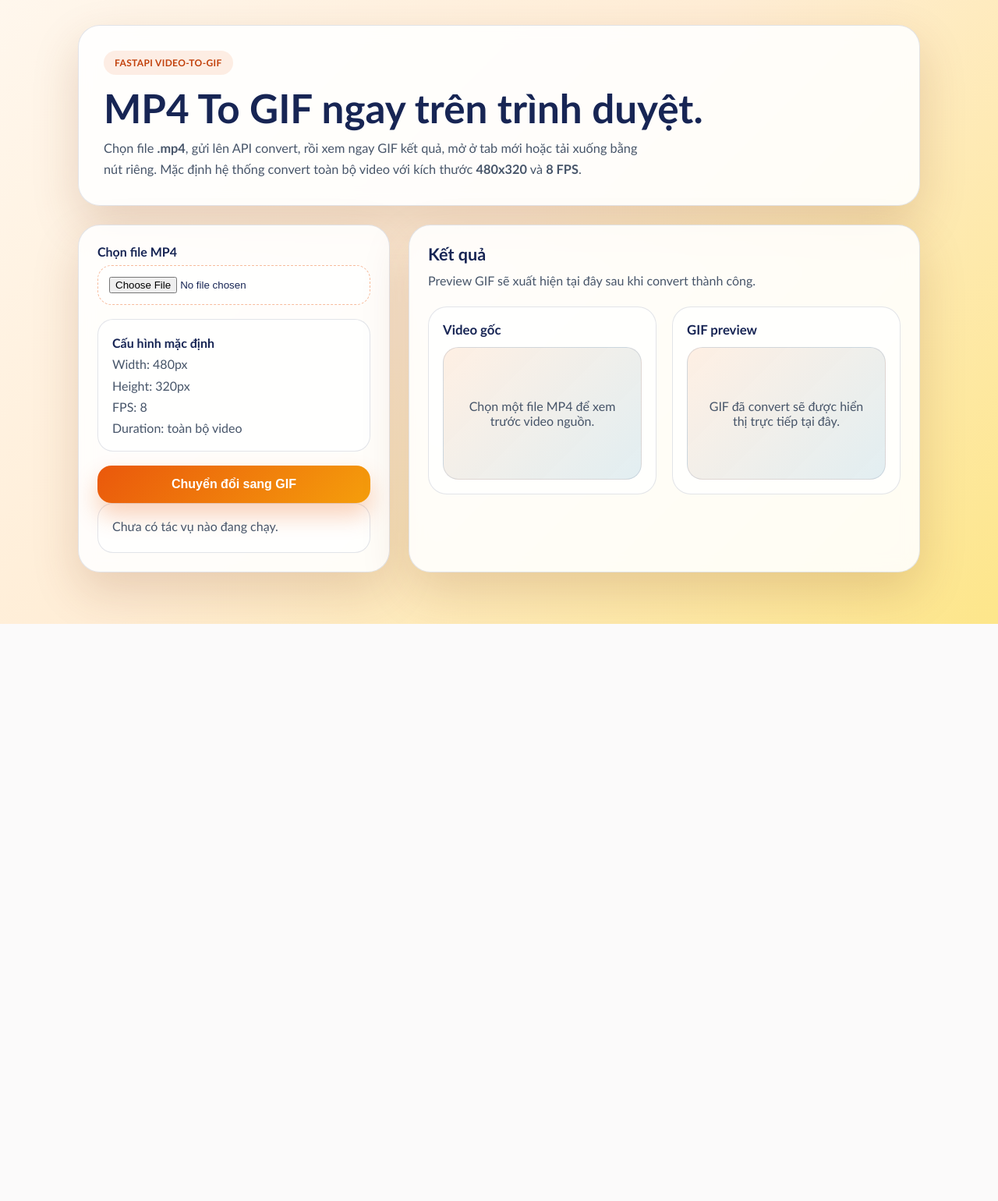
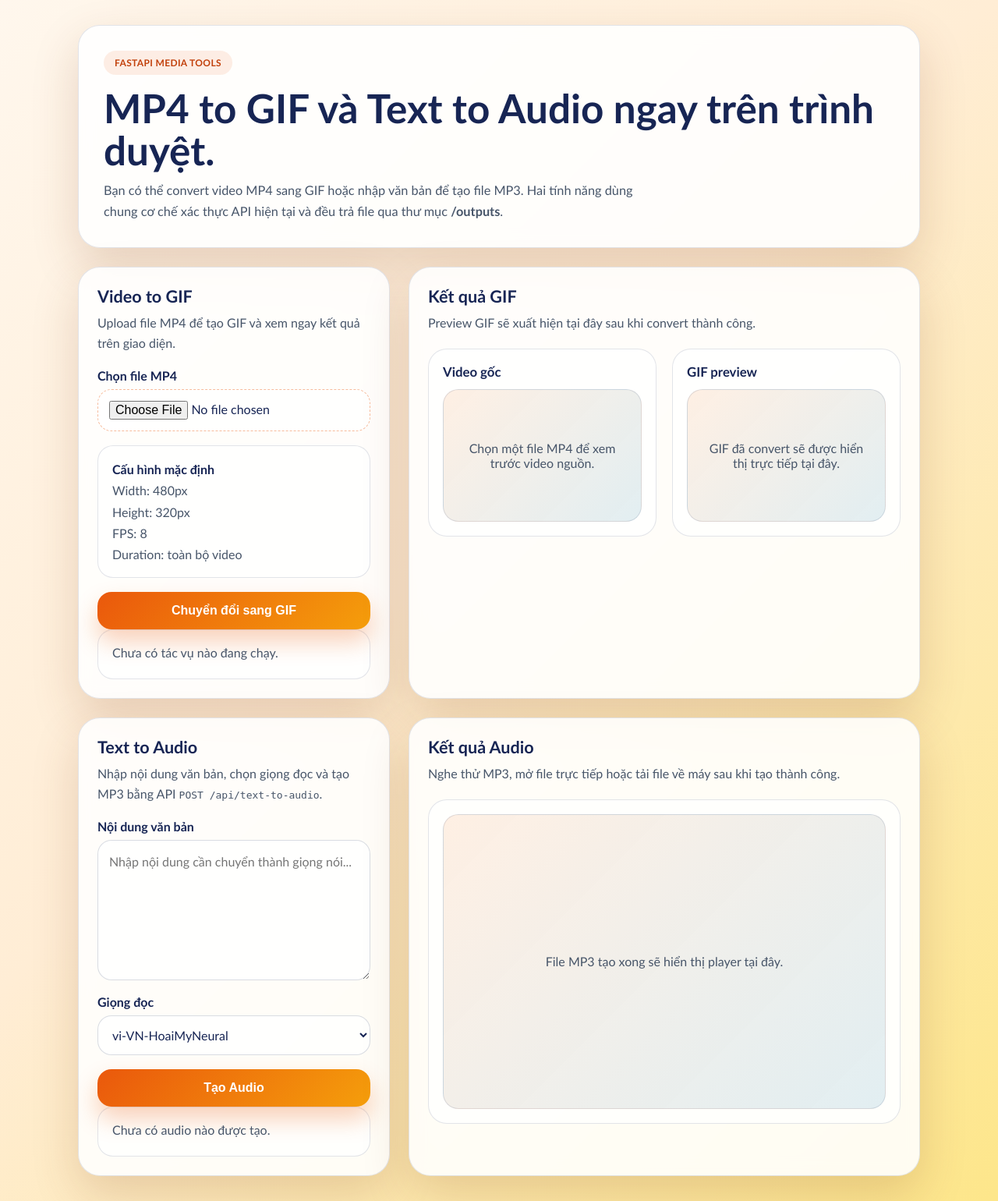
Before and after one commit to tuyen10a6/video-to-gift, a FastAPI app: page / in a window 1280 px wide. Shown: the whole page at 78% size. Before the commit the page ends 800 px from the top, so only its background shows below. Run offline with FastAPI, Linux system fonts and the light colour scheme.

Commit message:
add text to audio

```diff
--- a/main.py
+++ b/main.py
@@ -3,6 +3,7 @@ import subprocess
 import uuid
 from typing import Annotated
 
+import edge_tts
 from dotenv import load_dotenv
 from fastapi import FastAPI, File, Form, Header, HTTPException, UploadFile
 from fastapi.responses import HTMLResponse, JSONResponse
@@ -95,3 +96,40 @@ async def video_to_gif(
         "status": "success",
         "gif_url": f"/outputs/{file_id}.gif",
     }
+
+
+@app.post("/api/text-to-audio")
+async def text_to_audio(
+    text: Annotated[str, Form(...)],
+    voice: Annotated[str, Form()] = "vi-VN-HoaiMyNeural",
+    x_api_key: str | None = Header(default=None),
+):
+    verify_api_key(x_api_key)
+
+    if not text.strip():
+        return JSONResponse(
+            status_code=400,
+            content={"status": "error", "message": "Text không được để trống"},
+        )
+
+    file_id = str(uuid.uuid4())
+    output_path = f"outputs/{file_id}.mp3"
+
+    try:
+        communicate = edge_tts.Communicate(text=text, voice=voice)
+        await communicate.save(output_path)
+    except Exception as e:
+        return JSONResponse(
+            status_code=500,
+            content={
+                "status": "error",
+                "message": "Tạo audio thất bại",
+                "detail": str(e),
+            },
+        )
+
+    return {
+        "status": "success",
+        "audio_url": f"/outputs/{file_id}.mp3",
+        "voice": voice,
+    }
--- a/templates/index.html
+++ b/templates/index.html
@@ -114,13 +114,27 @@
       font-weight: 700;
     }
 
-    input[type="file"] {
+    input[type="file"],
+    textarea,
+    select {
       width: 100%;
       padding: 14px;
       border-radius: 18px;
-      border: 1px dashed rgba(234, 88, 12, 0.4);
-      background: rgba(255, 255, 255, 0.7);
+      border: 1px solid rgba(23, 37, 84, 0.16);
+      background: rgba(255, 255, 255, 0.78);
       color: var(--text);
+      font: inherit;
+    }
+
+    input[type="file"] {
+      border-style: dashed;
+      border-color: rgba(234, 88, 12, 0.4);
+    }
+
+    textarea {
+      min-height: 180px;
+      resize: vertical;
+      line-height: 1.6;
     }
 
     .defaults {
@@ -230,11 +244,25 @@
     }
 
     video,
+    img,
+    audio {
+      width: 100%;
+      display: block;
+    }
+
+    video,
     img {
-      width: 100%;
       height: 100%;
       object-fit: cover;
-      display: block;
+    }
+
+    .audio-box {
+      display: grid;
+      gap: 16px;
+      padding: 18px;
+      border-radius: 24px;
+      background: rgba(255, 255, 255, 0.74);
+      border: 1px solid var(--line);
     }
 
     .result-actions {
@@ -309,18 +337,19 @@
 <body>
   <main class="shell">
     <section class="hero">
-      <div class="eyebrow">FastAPI video-to-gif</div>
-      <h1> MP4 To GIF ngay trên trình duyệt.</h1>
+      <div class="eyebrow">FastAPI media tools</div>
+      <h1>MP4 to GIF và Text to Audio ngay trên trình duyệt.</h1>
       <p class="lead">
-        Chọn file <strong>.mp4</strong>, gửi lên API convert, rồi xem ngay GIF kết quả,
-        mở ở tab mới hoặc tải xuống bằng nút riêng. Mặc định hệ thống convert toàn bộ
-        video với kích thước <strong>480x320</strong> và <strong>8 FPS</strong>.
+        Bạn có thể convert video MP4 sang GIF hoặc nhập văn bản để tạo file MP3.
+        Hai tính năng dùng chung cơ chế xác thực API hiện tại và đều trả file qua
+        thư mục <strong>/outputs</strong>.
       </p>
     </section>
 
     <section class="layout">
       <div class="panel">
-
+        <h2>Video to GIF</h2>
+        <p>Upload file MP4 để tạo GIF và xem ngay kết quả trên giao diện.</p>
 
         <form id="upload-form" class="upload-form">
           <div class="field">
@@ -343,7 +372,7 @@
       </div>
 
       <div class="panel">
-        <h2>Kết quả</h2>
+        <h2>Kết quả GIF</h2>
         <p>Preview GIF sẽ xuất hiện tại đây sau khi convert thành công.</p>
 
         <div class="preview-grid">
@@ -366,10 +395,52 @@
         </div>
       </div>
     </section>
+
+    <section class="layout">
+      <div class="panel">
+        <h2>Text to Audio</h2>
+        <p>Nhập nội dung văn bản, chọn giọng đọc và tạo MP3 bằng API <code>POST /api/text-to-audio</code>.</p>
+
+        <form id="text-audio-form" class="upload-form">
+          <div class="field">
+            <label for="text-input">Nội dung văn bản</label>
+            <textarea id="text-input" name="text" placeholder="Nhập nội dung cần chuyển thành giọng nói..." required></textarea>
+          </div>
+
+          <div class="field">
+            <label for="voice-select">Giọng đọc</label>
+            <select id="voice-select" name="voice">
+              <option value="vi-VN-HoaiMyNeural">vi-VN-HoaiMyNeural</option>
+              <option value="vi-VN-NamMinhNeural">vi-VN-NamMinhNeural</option>
+            </select>
+          </div>
+
+          <button id="audio-submit-button" type="submit">Tạo Audio</button>
+        </form>
+
+        <div id="audio-status-message" class="status">Chưa có audio nào được tạo.</div>
+      </div>
+
+      <div class="panel">
+        <h2>Kết quả Audio</h2>
+        <p>Nghe thử MP3, mở file trực tiếp hoặc tải file về máy sau khi tạo thành công.</p>
+
+        <div class="audio-box">
+          <div id="audio-placeholder" class="media-frame">File MP3 tạo xong sẽ hiển thị player tại đây.</div>
+          <audio id="audio-player" class="hidden" controls></audio>
+        </div>
+
+        <div id="audio-result-actions" class="result-actions">
+          <a id="audio-link" class="result-link" href="#" target="_blank" rel="noopener noreferrer">Mở MP3</a>
+          <a id="audio-download-link" class="download-link" href="#" download>Tải MP3</a>
+        </div>
+      </div>
+    </section>
   </main>
 
   <script>
     const API_TOKEN = "{{ api_token }}";
+
     const form = document.getElementById("upload-form");
     const fileInput = document.getElementById("file-input");
     const submitButton = document.getElementById("submit-button");
@@ -381,6 +452,17 @@
     const resultActions = document.getElementById("result-actions");
     const gifLink = document.getElementById("gif-link");
     const downloadLink = document.getElementById("download-link");
+
+    const textAudioForm = document.getElementById("text-audio-form");
+    const textInput = document.getElementById("text-input");
+    const voiceSelect = document.getElementById("voice-select");
+    const audioSubmitButton = document.getElementById("audio-submit-button");
+    const audioStatusMessage = document.getElementById("audio-status-message");
+    const audioPlayer = document.getElementById("audio-player");
+    const audioPlaceholder = document.getElementById("audio-placeholder");
+    const audioResultActions = document.getElementById("audio-result-actions");
+    const audioLink = document.getElementById("audio-link");
+    const audioDownloadLink = document.getElementById("audio-download-link");
 
     function setStatus(type, message) {
       statusMessage.className = "status";
@@ -401,6 +483,29 @@
       gifLink.textContent = "Xem GIF";
       downloadLink.href = "#";
       downloadLink.removeAttribute("download");
+    }
+
+    function setAudioStatus(type, message) {
+      audioStatusMessage.className = "status";
+
+      if (type) {
+        audioStatusMessage.classList.add(type);
+      }
+
+      audioStatusMessage.textContent = message;
+    }
+
+    function resetAudioResult() {
+      audioPlayer.pause();
+      audioPlayer.classList.add("hidden");
+      audioPlayer.removeAttribute("src");
+      audioPlayer.load();
+      audioPlaceholder.classList.remove("hidden");
+      audioResultActions.classList.remove("active");
+      audioLink.href = "#";
+      audioLink.textContent = "Mở MP3";
+      audioDownloadLink.href = "#";
+      audioDownloadLink.removeAttribute("download");
     }
 
     fileInput.addEventListener("change", () => {
@@ -489,6 +594,61 @@
         submitButton.textContent = "Chuyển đổi sang GIF";
       }
     });
+
+    textAudioForm.addEventListener("submit", async (event) => {
+      event.preventDefault();
+
+      const text = textInput.value.trim();
+      const voice = voiceSelect.value;
+
+      if (!text) {
+        setAudioStatus("error", "Text không được để trống.");
+        return;
+      }
+
+      audioSubmitButton.disabled = true;
+      audioSubmitButton.textContent = "Đang tạo...";
+      setAudioStatus("loading", "Đang tạo file audio từ nội dung văn bản. Vui lòng chờ một chút.");
+      resetAudioResult();
+
+      try {
+        const formData = new FormData();
+        formData.append("text", text);
+        formData.append("voice", voice);
+
+        const response = await fetch("/api/text-to-audio", {
+          method: "POST",
+          headers: {
+            "X-API-Key": API_TOKEN
+          },
+          body: formData
+        });
+
+        const data = await response.json();
+
+        if (!response.ok || data.status !== "success" || !data.audio_url) {
+          throw new Error(data.message || "Tạo audio thất bại. Vui lòng thử lại.");
+        }
+
+        const audioUrl = `${data.audio_url}?t=${Date.now()}`;
+        audioPlayer.src = audioUrl;
+        audioPlayer.classList.remove("hidden");
+        audioPlaceholder.classList.add("hidden");
+
+        audioLink.href = data.audio_url;
+        audioLink.textContent = data.audio_url;
+        audioDownloadLink.href = data.audio_url;
+        audioDownloadLink.setAttribute("download", data.audio_url.split("/").pop());
+        audioResultActions.classList.add("active");
+
+        setAudioStatus("success", `Tạo audio thành công với voice ${data.voice}.`);
+      } catch (error) {
+        setAudioStatus("error", error.message || "Có lỗi xảy ra khi gọi API text-to-audio.");
+      } finally {
+        audioSubmitButton.disabled = false;
+        audioSubmitButton.textContent = "Tạo Audio";
+      }
+    });
   </script>
 </body>
 </html>
```
